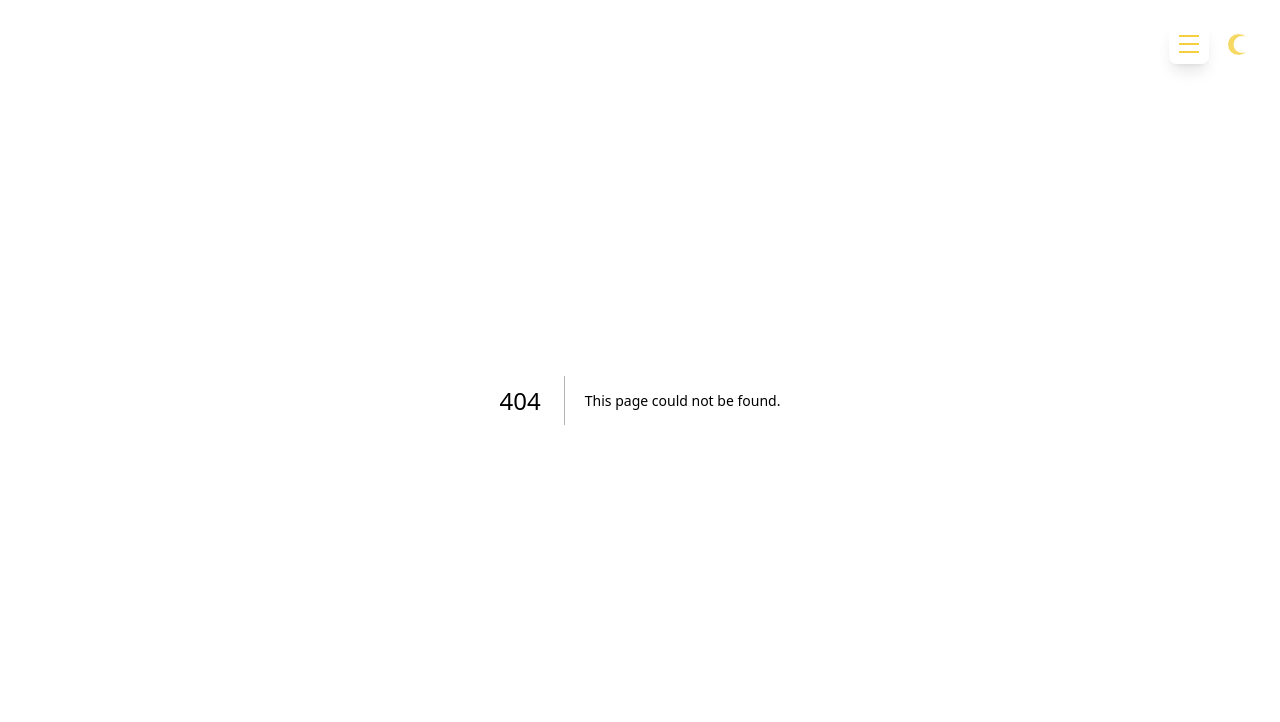
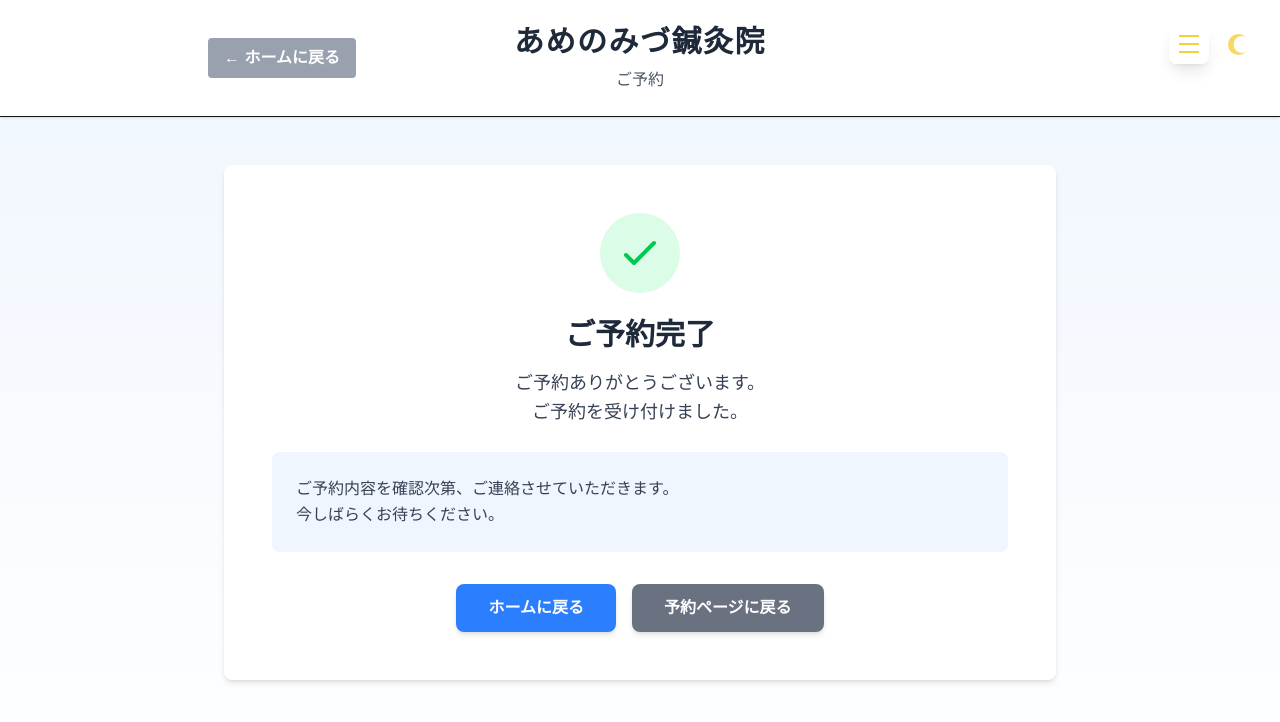
Before and after one commit to Shohei-Nakayama/Amenomizu7.1, a Next.js app in the folder amenomizu7.1/: page /reserve/success in a window 1280 px wide. Before the commit this address had no page. Shown: the top 722 px of the page. Built offline with nearby package versions, Linux system fonts and the light colour scheme.

Commit message:
completed reserve system

```diff
--- a/amenomizu7.1/src/app/components/NextMonthCalendar.tsx
+++ b/amenomizu7.1/src/app/components/NextMonthCalendar.tsx
@@ -1,9 +1,9 @@
 'use client';
 
 import React, { useMemo, useState } from 'react';
+import { useRouter } from 'next/navigation';
 import ReservationForm from './ReservationForm';
 import ReservationConfirmation from './ReservationConfirmation';
-import ReservationSuccess from './ReservationSuccess';
 import { SelectedDate, ReservationData } from '../types/reservation';
 
 // 単一月のカレンダーコンポーネント
@@ -122,6 +122,8 @@ const MonthCalendar: React.FC<MonthCalendarProps> = ({
 };
 
 const NextMonthCalendar: React.FC = () => {
+  const router = useRouter();
+
   // 現在の日付を取得
   const today = new Date();
 
@@ -145,7 +147,7 @@ const NextMonthCalendar: React.FC = () => {
   const [reservationData, setReservationData] =
     useState<ReservationData | null>(null);
   const [showConfirmation, setShowConfirmation] = useState(false);
-  const [showSuccess, setShowSuccess] = useState(false);
+  const [isSubmitting, setIsSubmitting] = useState(false);
 
   // 日付クリック時の処理
   const handleDateClick = (year: number, month: number, day: number) => {
@@ -165,14 +167,54 @@ const NextMonthCalendar: React.FC = () => {
   };
 
   // 予約確定
-  const handleSubmit = () => {
-    // ここで実際のAPI呼び出しなどを行う
-    console.log('予約データ:', reservationData);
+  const handleSubmit = async () => {
+    if (!reservationData) return;
 
-    // 成功画面を表示
-    setShowConfirmation(false);
-    setSelectedDate(null);
-    setShowSuccess(true);
+    setIsSubmitting(true);
+
+    try {
+      // StaticForms APIに送信するデータを準備
+      const formData = new FormData();
+      formData.append('accessKey', 'bf0d0e6d-45eb-4522-9145-eadfd121fe9a');
+      formData.append('subject', '【予約】あめのみづ鍼灸院 予約フォーム');
+
+      // 予約情報を整形してメッセージとして送信
+      const message = `
+【予約情報】
+
+予約日時: ${reservationData.date.getFullYear()}年${reservationData.date.getMonth() + 1}月${reservationData.date.getDate()}日 ${reservationData.time}
+
+【お客様情報】
+お名前: ${reservationData.name}
+メールアドレス: ${reservationData.email}
+電話番号: ${reservationData.phone}
+住所: ${reservationData.address}
+生年月日: ${reservationData.birthdate}
+
+【メッセージ・ご要望】
+${reservationData.message || 'なし'}
+      `;
+
+      formData.append('name', reservationData.name);
+      formData.append('email', reservationData.email);
+      formData.append('message', message);
+
+      const response = await fetch('https://api.staticforms.xyz/submit', {
+        method: 'POST',
+        body: formData,
+      });
+
+      if (response.ok) {
+        // 送信成功後、完了ページにリダイレクト
+        router.push('/reserve/success');
+      } else {
+        alert('予約の送信に失敗しました。もう一度お試しください。');
+        setIsSubmitting(false);
+      }
+    } catch (error) {
+      alert('予約の送信に失敗しました。もう一度お試しください。');
+      setIsSubmitting(false);
+    }
   };
 
   // フォームを閉じる
@@ -180,12 +222,6 @@ const NextMonthCalendar: React.FC = () => {
     setSelectedDate(null);
     setReservationData(null);
     setShowConfirmation(false);
-  };
-
-  // 成功画面を閉じる
-  const handleCloseSuccess = () => {
-    setShowSuccess(false);
-    setReservationData(null);
   };
 
   return (
@@ -223,11 +259,9 @@ const NextMonthCalendar: React.FC = () => {
           data={reservationData}
           onBack={handleBackToForm}
           onSubmit={handleSubmit}
+          isSubmitting={isSubmitting}
         />
       )}
-
-      {/* 成功画面 */}
-      {showSuccess && <ReservationSuccess onClose={handleCloseSuccess} />}
     </>
   );
 };
--- a/amenomizu7.1/src/app/components/ReservationConfirmation.tsx
+++ b/amenomizu7.1/src/app/components/ReservationConfirmation.tsx
@@ -7,12 +7,14 @@ interface ReservationConfirmationProps {
   data: ReservationData;
   onBack: () => void;
   onSubmit: () => void;
+  isSubmitting?: boolean;
 }
 
 const ReservationConfirmation: React.FC<ReservationConfirmationProps> = ({
   data,
   onBack,
   onSubmit,
+  isSubmitting = false,
 }) => {
   const formatDate = (date: Date): string => {
     const year = date.getFullYear();
@@ -106,16 +108,22 @@ const ReservationConfirmation: React.FC<ReservationConfirmationProps> = ({
             <button
               type="button"
               onClick={onBack}
-              className="flex-1 px-6 py-3 border border-gray-300 text-gray-700 rounded-lg hover:bg-gray-50 transition-colors font-semibold"
+              disabled={isSubmitting}
+              className="flex-1 px-6 py-3 border border-gray-300 text-gray-700 rounded-lg hover:bg-gray-50 transition-colors font-semibold disabled:opacity-50 disabled:cursor-not-allowed"
             >
               ← 戻る
             </button>
             <button
               type="button"
               onClick={onSubmit}
-              className="flex-1 px-6 py-3 bg-gradient-to-r from-green-500 to-green-600 text-white rounded-lg hover:from-green-600 hover:to-green-700 transition-colors font-semibold"
+              disabled={isSubmitting}
+              className={`flex-1 px-6 py-3 rounded-lg transition-colors font-semibold ${
+                isSubmitting
+                  ? 'bg-gray-400 cursor-not-allowed'
+                  : 'bg-gradient-to-r from-green-500 to-green-600 hover:from-green-600 hover:to-green-700'
+              } text-white`}
             >
-              予約を確定する
+              {isSubmitting ? '送信中...' : '予約を確定する'}
             </button>
           </div>
         </div>
--- /dev/null
+++ b/amenomizu7.1/src/app/reserve/success/page.tsx
@@ -0,0 +1,65 @@
+import PageHeader from "../../components/PageHeader";
+import Link from "next/link";
+
+export default function ReserveSuccess() {
+  return (
+    <div className="font-sans min-h-screen bg-gradient-to-b from-blue-50 to-white">
+      <PageHeader subtitle="ご予約" />
+
+      <main className="max-w-4xl mx-auto px-8 py-12">
+        <div className="bg-white rounded-lg shadow-md p-12 text-center">
+          {/* チェックマークアイコン */}
+          <div className="mb-6">
+            <div className="mx-auto w-20 h-20 bg-green-100 rounded-full flex items-center justify-center">
+              <svg
+                className="w-12 h-12 text-green-500"
+                fill="none"
+                stroke="currentColor"
+                viewBox="0 0 24 24"
+              >
+                <path
+                  strokeLinecap="round"
+                  strokeLinejoin="round"
+                  strokeWidth={2}
+                  d="M5 13l4 4L19 7"
+                />
+              </svg>
+            </div>
+          </div>
+
+          <h2 className="text-3xl font-bold text-gray-800 mb-4">
+            ご予約完了
+          </h2>
+
+          <p className="text-lg text-gray-700 mb-6 leading-relaxed">
+            ご予約ありがとうございます。
+            <br />
+            ご予約を受け付けました。
+          </p>
+
+          <div className="bg-blue-50 p-6 rounded-lg mb-8 text-left">
+            <p className="text-gray-700 leading-relaxed">
+              ご予約内容を確認次第、ご連絡させていただきます。
+              <br />
+              今しばらくお待ちください。
+            </p>
+          </div>
+
+          {/* ホームに戻るボタン */}
+          <div className="flex justify-center gap-4">
+            <Link href="/">
+              <button className="bg-blue-500 hover:bg-blue-600 text-white font-bold py-3 px-8 rounded-lg transition-all transform hover:-translate-y-0.5 shadow-md">
+                ホームに戻る
+              </button>
+            </Link>
+            <Link href="/reserve">
+              <button className="bg-gray-500 hover:bg-gray-600 text-white font-bold py-3 px-8 rounded-lg transition-all transform hover:-translate-y-0.5 shadow-md">
+                予約ページに戻る
+              </button>
+            </Link>
+          </div>
+        </div>
+      </main>
+    </div>
+  );
+}
```
